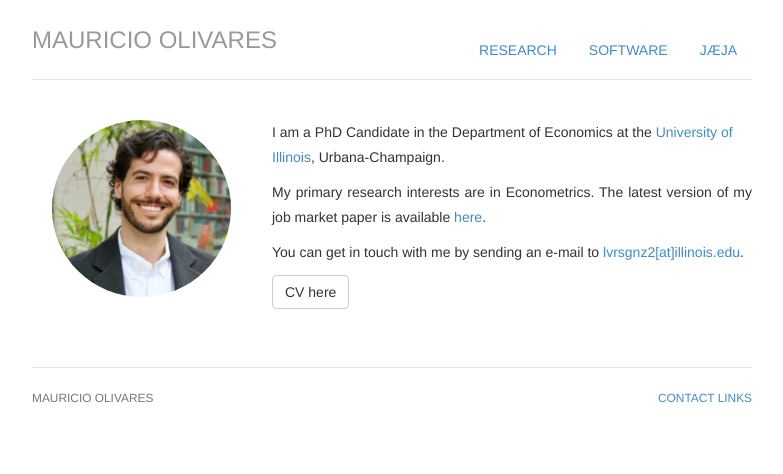
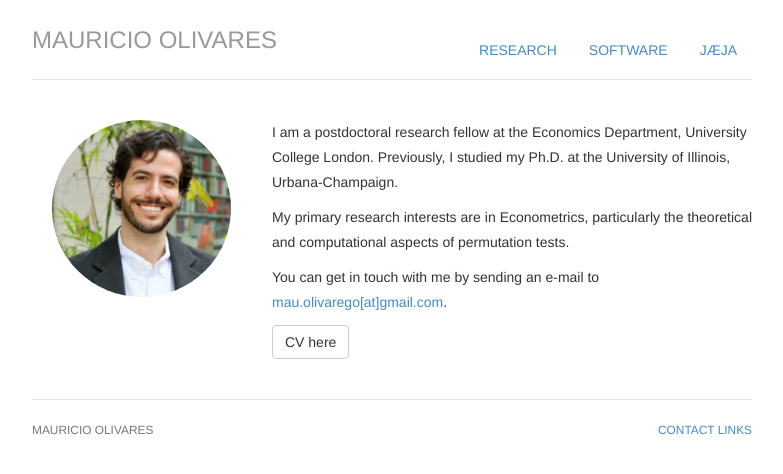
Before and after one commit to mauolivares/mauolivares.github.io, a Jekyll site: the page built from index.html, in a window 1280 px wide. Shown: the top 474 px of the page, without its empty margins (248-1031 px from the left). Built offline with Jekyll 4.4.1, drawn with Linux system fonts in a browser that asks for light colours.

Commit message:
add UCL info

```diff
--- a/index.html
+++ b/index.html
@@ -4,7 +4,7 @@ title: Mauricio Olivares
 cv: passive
 contact: passive
 notes: passive
-description: Mauricio Olivares is a PhD student in Economics at the University of Illinois. Currently based in Urbana, Illinois.
+description: Mauricio Olivares is a postdoctoral research fellow at the Economics Department, University College London.
 ---
 
 <!-- <div class="jumbotron"> -->
@@ -13,9 +13,9 @@ description: Mauricio Olivares is a PhD student in Economics at the University o
 	<img  class="img-circle avatar" alt="Mauricio Olivares" src="img/mau_jm.jpg" align="left" , hspace="5px">
 	</div>
 	<div>
-	<p> I am a PhD Candidate in the Department of Economics at the <a href="https://economics.illinois.edu/">University of Illinois</a></span>, <span itemprop="locality">Urbana-Champaign</span>.</p>
-	<p align="justify"> My primary research interests are in Econometrics. The latest version of my job market paper is available <a href="/files/JMP_MauricioOlivares.pdf" title="Download Paper as PDF"> here</a>.
-	<p> You can get in touch with me by sending an e-mail to <a href="mailto:lvrsgnz2@illinois.edu">lvrsgnz2[at]illinois.edu</a>.
+	<p> I am a postdoctoral research fellow at the Economics Department, University College London. Previously, I studied my Ph.D. at the University of Illinois, Urbana-Champaign.</p>
+	<p align="justify"> My primary research interests are in Econometrics, particularly the theoretical and computational aspects of permutation tests.
+	<p> You can get in touch with me by sending an e-mail to <a href="mailto:mau.olivarego@gmail.com">mau.olivarego[at]gmail.com</a>.
 	<p><a href="/files/Vitae_September2021.pdf" class="btn btn-default pull-left" title="Download CV as PDF">CV here</a>
 	</div>
 </div>
```
